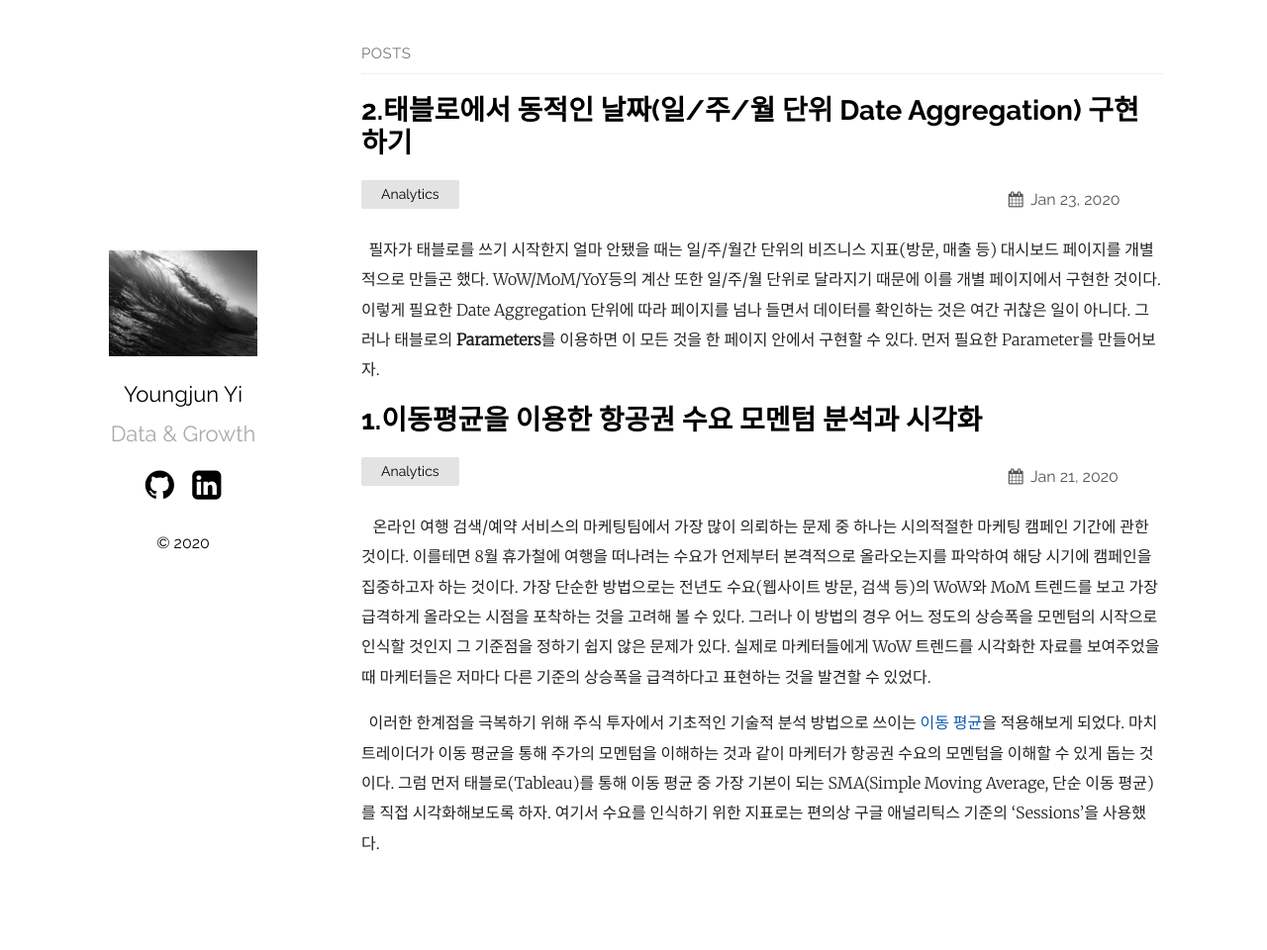
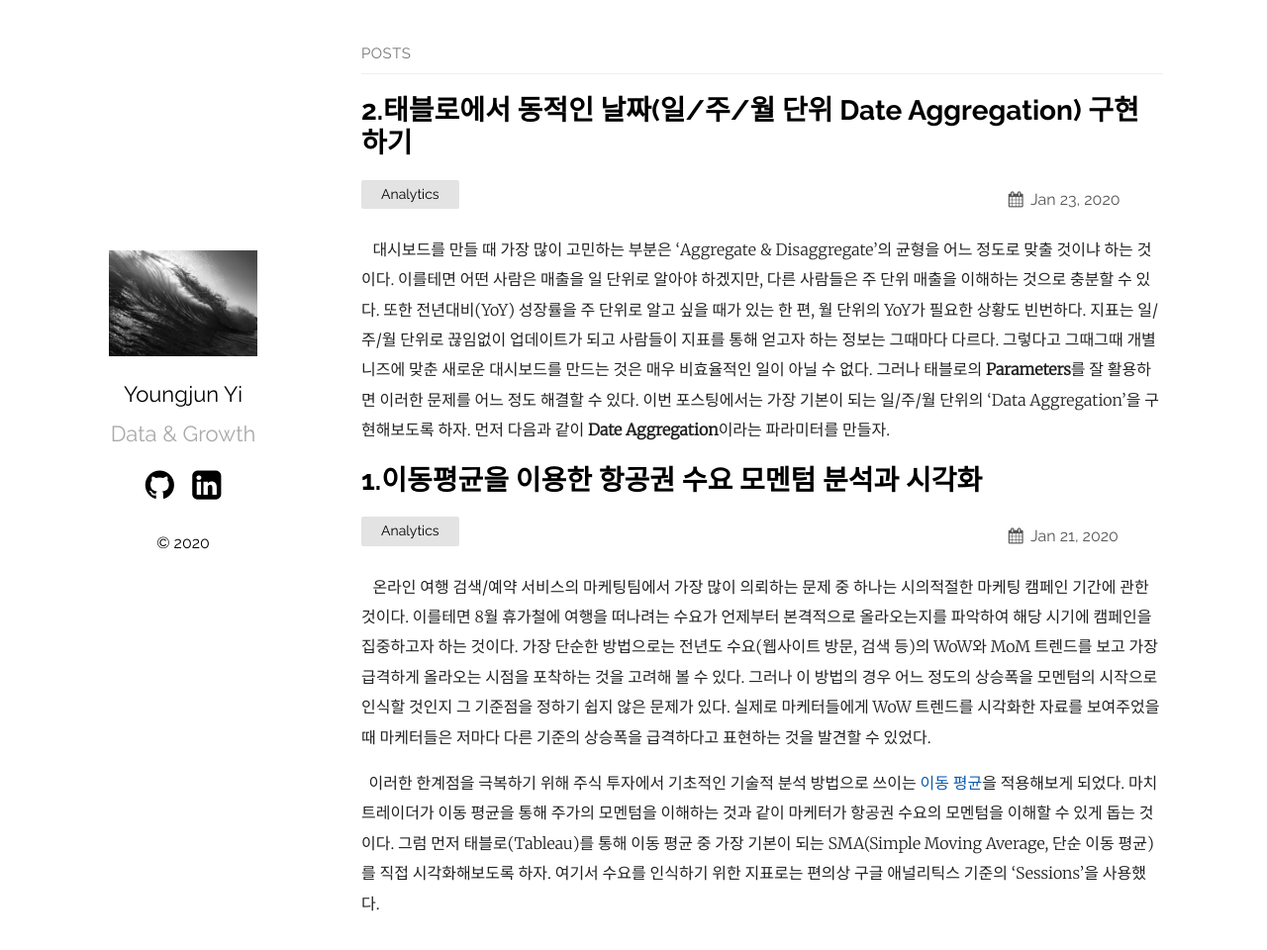
Before and after one commit to youngjunyi/youngjunyi.github.io, a Jekyll site: the page built from index.md, in a window 1280 px wide and 973 px high. Shown: the top 960 px of the window at 99% size. Built offline with Jekyll 4.4.1, drawn with Linux system fonts in a browser that asks for light colours.

Commit message:
Update 2020-01-23-date-aggregation-in-tableau.markdown

````diff
--- a/_posts/2020-01-23-date-aggregation-in-tableau.markdown
+++ b/_posts/2020-01-23-date-aggregation-in-tableau.markdown
@@ -4,24 +4,25 @@ title:  "2.태블로에서 동적인 날짜(일/주/월 단위 Date Aggregation)
 date:   2020-01-23
 categories: Analytics
 ---
-&nbsp;&nbsp;필자가 태블로를 쓰기 시작한지 얼마 안됐을 때는 일/주/월간 단위의 비즈니스 지표(방문, 매출 등) 대시보드 페이지를 개별적으로 만들곤 했다. WoW/MoM/YoY등의 계산 또한 일/주/월 단위로 달라지기 때문에 이를 개별 페이지에서 구현한 것이다. 이렇게 필요한 Date Aggregation 단위에 따라 페이지를 넘나 들면서 데이터를 확인하는 것은 여간 귀찮은 일이 아니다. 그러나 태블로의 **Parameters**를 이용하면 이 모든 것을 한 페이지 안에서 구현할 수 있다. 먼저 필요한 Parameter를 만들어보자.
+&nbsp;&nbsp; 대시보드를 만들 때 가장 많이 고민하는 부분은 'Aggregate & Disaggregate'의 균형을 어느 정도로 맞출 것이냐 하는 것이다. 이를테면 어떤 사람은 매출을 일 단위로 알아야 하겠지만, 다른 사람들은 주 단위 매출을 이해하는 것으로 충분할 수 있다. 또한 전년대비(YoY) 성장률을 주 단위로 알고 싶을 때가 있는 한 편, 월 단위의 YoY가 필요한 상황도 빈번하다. 지표는 일/주/월 단위로 끊임없이 업데이트가 되고 사람들이 지표를 통해 얻고자 하는 정보는 그때마다 다르다. 그렇다고 그때그때 개별 니즈에 맞춘 새로운 대시보드를 만드는 것은 매우 비효율적인 일이 아닐 수 없다. 그러나 태블로의 **Parameters**를 잘 활용하면 이러한 문제를 어느 정도 해결할 수 있다. 이번 포스팅에서는 가장 기본이 되는 일/주/월 단위의 'Data Aggregation'을 구현해보도록 하자. 먼저 다음과 같이 **Date Aggregation**이라는 파라미터를 만들자.
 
-<img src="/assets/image/date_agg_parameter.PNG" width="100%" height="100%">&nbsp;&nbsp;
-**<Figure 1. Date Aggregation Parameter>**
-&nbsp;&nbsp; Data type:으로 "String"을 선택하고, Allowable values:에서 "List"를 체크한다. 그리고 List of values를 스크린샷과 같이 입력해주면 된다. 그럼 다음과 같은 Parameter가 생성된 것을 볼 수 있다.
+<img src="/assets/image/date_agg_parameter_1.PNG" width="40%" height="40%">&nbsp;&nbsp;
 
-<img src="/assets/image/date_agg_parameter_2.PNG" width="100%" height="100%">&nbsp;&nbsp;
+&nbsp;&nbsp; Data type:으로는 "String"을 선택하고, Allowable values:에서 "List"를 체크한다. 그리고 List of values를 스크린샷과 같이 입력해주면 다음 스크린샷과 같이 생성된 파라미터를 확인할 수 있다.
 
+<img src="/assets/image/date_agg_parameter_2.PNG" width="20%" height="20%">&nbsp;&nbsp;
 
+&nbsp;&nbsp;그럼 이제 List of values에서 입력한 'day','week','month'에 실제로 대응할 디멘션을 만들 차례다. 여기서는 데이터 소스에서 제공하는 날짜 디멘션을 'Date'로 가정하여 사용한다. 'Create Calculated Field'기능을 이용해 다음과 같이 **Date Aggregated**라는 디멘션을 생성해보도록 하자.
 
+```SQL
+#Date Aggregated
+  CASE [Date Aggregation]
+    WHEN 'day' THEN DATETRUNC('day', [Date])
+    WHEN 'week' THEN DATETRUNC('week', [Date])
+    WHEN 'month' THEN DATETRUNC('month', [Date])
+  END
+```
 
-```sql
-#SMA_7day
-  WINDOW_AVG(SUM([Sessions]), -6, 0)
+&nbsp;&nbsp;CASE구문을 활용하면 이미 만들어 놓은 **Date Aggregation**이라는 파라미터의 값에 따라 'Date' 디멘션이 일/주/월간 단위로 선택되도록 설정할 수 있다. 이렇게 만든 **Date Aggregated**라는 디멘션을 목적에 따라 Columns 또는 Rows로 배치한 뒤에, 다음 스크린샷과 같이 'Exact Date'를 선택하면 끝이다. 이제 파라미터를 조정하는대로 날짜 단위가 변하는 것을 볼 수 있을 것이다.
 
-#SMA_28day
-  WINDOW_AVG(SUM([Sessions]), -27, 0)
-
-#SMA_Crossover
-  [SMA_7day] >= [SMA_28day]
-```
+<img src="/assets/image/exact_date.PNG" width="20%" height="20%">&nbsp;&nbsp;
````
